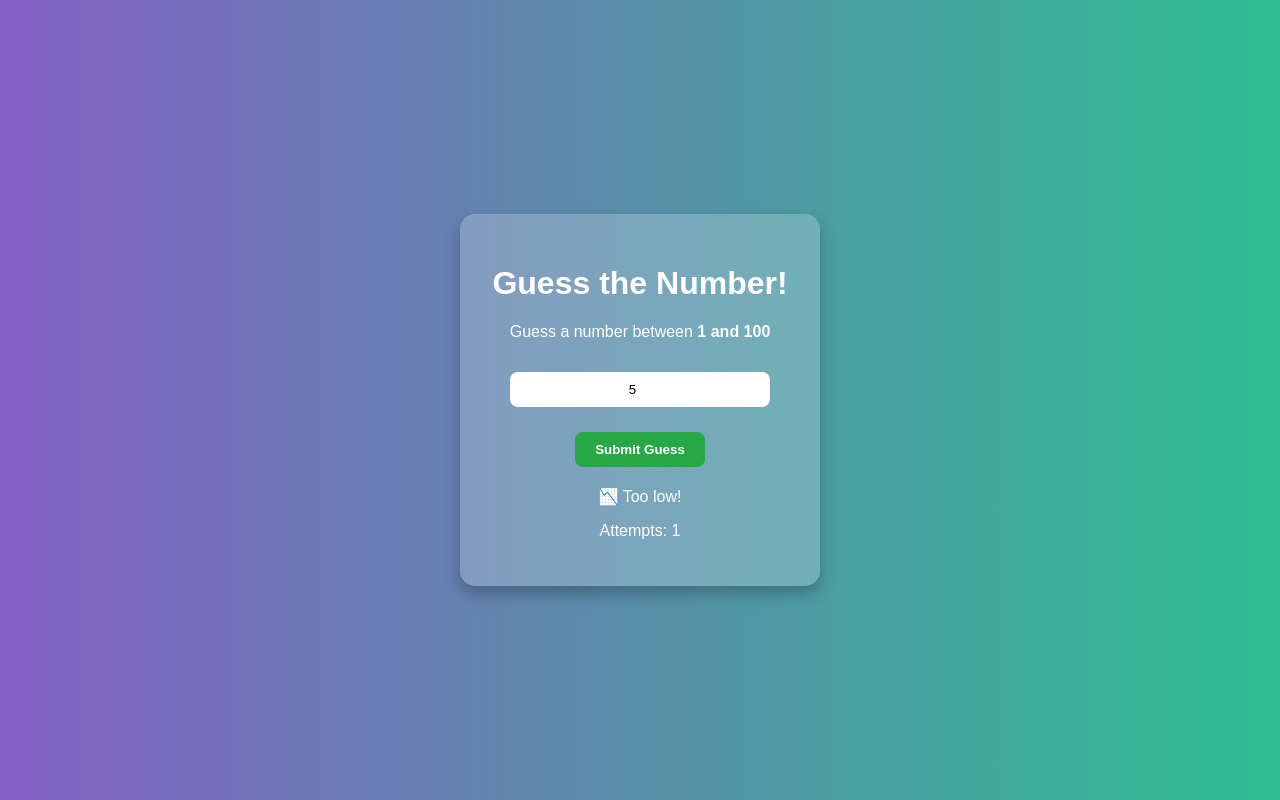
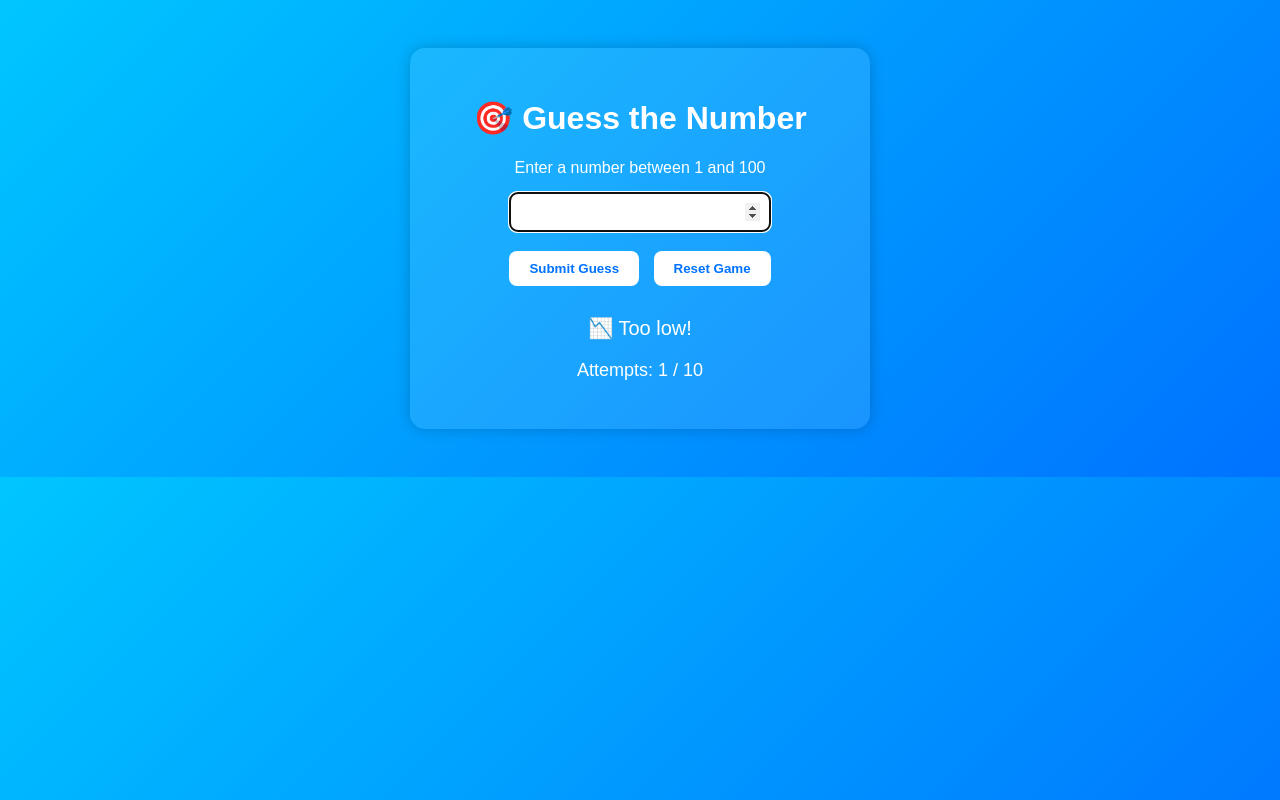
Before and after one commit to SadafKauchali/Guess_The_Number, a plain HTML site: page index.html in a window 1280 px wide. Both pictures are taken after typing "5" into the empty fields and a click on the button "Submit Guess". Drawn offline with Linux system fonts and the light colour scheme.

Commit message:
first commit

```diff
--- a/index.html
+++ b/index.html
@@ -3,76 +3,72 @@
 <head>
   <meta charset="UTF-8" />
   <meta name="viewport" content="width=device-width, initial-scale=1.0"/>
-  <title>Guess the Number!</title>
+  <title>Guess the Number Game</title>
   <style>
     body {
       font-family: Arial, sans-serif;
-      background: linear-gradient(to right, #8360c3, #2ebf91);
-      display: flex;
-      justify-content: center;
-      align-items: center;
-      height: 100vh;
-      margin: 0;
+      background: linear-gradient(135deg, #00c6ff, #0072ff);
+      color: white;
+      text-align: center;
+      padding: 40px;
     }
 
     .container {
-      background-color: rgba(255, 255, 255, 0.2);
+      background: rgba(255, 255, 255, 0.1);
+      padding: 30px;
       border-radius: 15px;
-      padding: 30px;
-      text-align: center;
-      color: #fff;
-      box-shadow: 0 8px 16px rgba(0,0,0,0.25);
-      width: 300px;
+      box-shadow: 0 0 15px rgba(0, 0, 0, 0.2);
+      max-width: 400px;
+      margin: auto;
     }
 
     input[type="number"] {
       padding: 10px;
-      width: 80%;
       border-radius: 8px;
       border: none;
-      margin: 15px 0;
-      text-align: center;
+      width: 60%;
+      font-size: 16px;
+      margin-bottom: 10px;
     }
 
     button {
-      background-color: #28a745;
+      padding: 10px 20px;
       border: none;
-      color: white;
-      padding: 10px 20px;
-      margin-top: 10px;
       border-radius: 8px;
+      background-color: #ffffff;
+      color: #0072ff;
+      font-weight: bold;
       cursor: pointer;
-      font-weight: bold;
+      margin: 10px 5px;
     }
 
     button:hover {
-      background-color: #218838;
+      background-color: #f0f0f0;
     }
 
-    #message {
+    .message {
+      font-size: 20px;
       margin-top: 20px;
-      font-size: 16px;
     }
 
-    #resetBtn {
-      margin-top: 20px;
-      background-color: #007bff;
-    }
-
-    #resetBtn:hover {
-      background-color: #0056b3;
+    .attempts {
+      margin-top: 10px;
+      font-size: 18px;
     }
   </style>
 </head>
 <body>
+
   <div class="container">
-    <h1> Guess the Number!</h1>
-    <p>Guess a number between <strong>1 and 100</strong></p>
-    <input type="number" id="guessInput" placeholder="Enter your guess" />
-    <button onclick="submitGuess()">Submit Guess</button>
-    <p id="message"></p>
-    <p id="attempts"></p>
-    <button onclick="resetGame()" id="resetBtn" style="display: none;">🔄 Reset Game</button>
+    <h1>🎯 Guess the Number</h1>
+    <p>Enter a number between 1 and 100</p>
+    <input type="number" id="guessInput" min="1" max="100" />
+    <div>
+      <button onclick="checkGuess()">Submit Guess</button>
+      <button onclick="resetGame()">Reset Game</button>
+    </div>
+    <p class="message" id="message"></p>
+    <p class="attempts" id="attempts"></p>
   </div>
 
   <script>
@@ -80,43 +76,57 @@
     let attempts = 0;
     const maxAttempts = 10;
 
-    function submitGuess() {
-      const guess = Number(document.getElementById("guessInput").value);
+    function checkGuess() {
+      const inputField = document.getElementById("guessInput");
+      const guess = parseInt(inputField.value);
       const message = document.getElementById("message");
       const attemptsDisplay = document.getElementById("attempts");
 
       if (!guess || guess < 1 || guess > 100) {
-        message.textContent = "❗ Please enter a number between 1 and 100.";
+        message.textContent = "⛔ Please enter a valid number between 1 and 100.";
+        inputField.value = "";
+        inputField.focus();
         return;
       }
 
       attempts++;
 
-      if (guess === randomNumber) {
-        message.innerHTML = ` Correct! The number was <strong>${randomNumber}</strong>. You guessed it in <strong>${attempts}</strong> attempts.`;
-        document.getElementById("resetBtn").style.display = "inline-block";
-      } else if (guess < randomNumber) {
-        message.textContent = "📉 Too low!";
-      } else {
-        message.textContent = "📈 Too high!";
+      if (attempts >= maxAttempts && guess !== randomNumber) {
+        message.textContent = `❌ Game Over! The number was ${randomNumber}.`;
+        disableInput();
+        inputField.value = "";
+        return;
       }
 
-      attemptsDisplay.textContent = `Attempts: ${attempts}`;
+      if (guess === randomNumber) {
+        message.textContent = `🎉 Correct! The number was ${randomNumber}. You guessed it in ${attempts} attempt(s).`;
+        disableInput();
+      } else if (guess > randomNumber) {
+        message.textContent = "📈 Too high!";
+      } else {
+        message.textContent = "📉 Too low!";
+      }
 
-      if (attempts >= maxAttempts && guess !== randomNumber) {
-        message.innerHTML = ` Game Over! The number was <strong>${randomNumber}</strong>.`;
-        document.getElementById("resetBtn").style.display = "inline-block";
-      }
+      attemptsDisplay.textContent = `Attempts: ${attempts} / ${maxAttempts}`;
+      inputField.value = "";
+      inputField.focus();
+    }
+
+    function disableInput() {
+      document.getElementById("guessInput").disabled = true;
     }
 
     function resetGame() {
       randomNumber = Math.floor(Math.random() * 100) + 1;
       attempts = 0;
-      document.getElementById("guessInput").value = "";
+      const inputField = document.getElementById("guessInput");
+      inputField.value = "";
+      inputField.disabled = false;
+      inputField.focus();
       document.getElementById("message").textContent = "";
       document.getElementById("attempts").textContent = "";
-      document.getElementById("resetBtn").style.display = "none";
     }
   </script>
+
 </body>
 </html>
```
